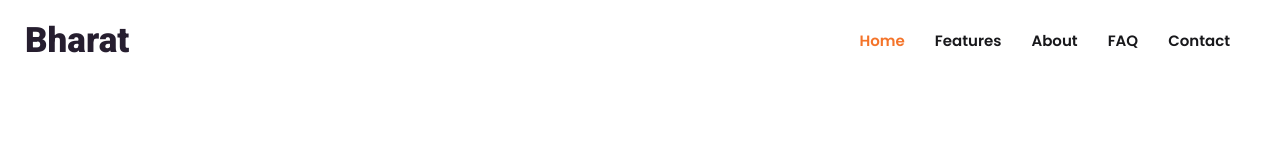
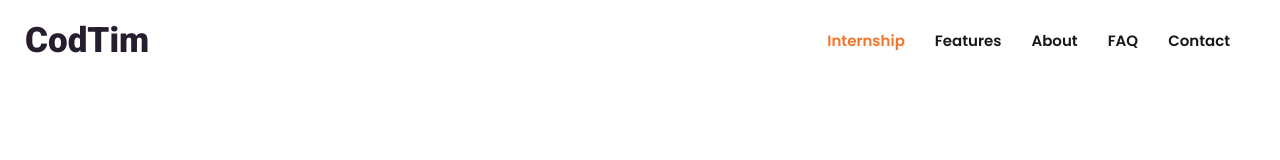
Before and after one commit to Bharat8989/linkcodsoft, a plain HTML site: page index.html in a window 1280 px wide. Shown: the top 160 px of the page. Drawn offline with nearby package versions, Linux system fonts and the light colour scheme.

Commit message:
same changes

```diff
--- a/index.html
+++ b/index.html
@@ -5,12 +5,12 @@
   <meta charset="UTF-8">
   <meta http-equiv="X-UA-Compatible" content="IE=edge">
   <meta name="viewport" content="width=device-width, initial-scale=1.0">
-  <title>Bharat kadam</title>
+  <title>CodTim</title>
 
   <!--
     - favicon
   -->
-  <link rel="shortcut icon" href="./favicon.svg" type="image/svg+xml">
+  <link rel="shortcut icon" href="Designer.png" type="image/svg+xml">
 
   <!--
     - custom css link
@@ -37,13 +37,13 @@
   <header class="header" data-header>
     <div class="container">
 
-      <a href="#" class="logo">Bharat</a>
+      <a href="#" class="logo">CodTim</a>
 
       <nav class="navbar" data-navbar>
         <ul class="navbar-list container">
 
           <li>
-            <a href="#home" class="navbar-link active" data-nav-link>Home</a>
+            <a href="#Internship" class="navbar-link active" data-nav-link>Internship</a>
           </li>
 
           <li>
@@ -94,7 +94,7 @@
       <!-- <section class="section hero" aria-label="hero" id="home">
 
       </section> -->
-      <section class="section hero" aria-label="hero" id="home">
+      <section class="section hero" aria-label="hero" id="Internship">
         <div class="container">
           <div class="hero-content">
             <!-- <p class="section-subtitle">Best Mobile App 12 day free</p> -->
@@ -386,7 +386,7 @@
 
         <div class="footer-brand">
 
-          <a href="#" class="logo">Bharat</a>
+          <a href="#" class="logo">CodTim</a>
 
           <p class="section-text">
             Duis cursus, mi quis viverra ornare, eros dolor interdum nulla utimp erdiet commodo diam libero vitae nibh
@@ -430,7 +430,7 @@
             <p class="footer-list-title">Quick Links</p>
           </li>
           <li>
-            <a href="#" class="footer-link">Home</a>
+            <a href="#" class="footer-link">Internship</a>
           </li>
           <li>
             <a href="#" class="footer-link">About Us</a>
@@ -489,21 +489,21 @@
           <li class="footer-item">
             <ion-icon name="call-outline" aria-hidden="true"></ion-icon>
 
-            <a href="tel:+12023459999" class="item-link">+12023459999</a>
+            <a href="tel:+12023459999" class="item-link">+914554554455</a>
           </li>
 
           <li class="footer-item">
             <ion-icon name="mail-outline" aria-hidden="true"></ion-icon>
 
-            <a href="mailto:supportvast@gmail.com" class="item-link">supportbharat@gmail.com</a>
+            <a href="mailto:supportvast@gmail.com" class="item-link">ccodtim@gmail.com</a>
           </li>
 
           <li class="footer-item">
             <ion-icon name="map-outline" aria-hidden="true"></ion-icon>
 
             <address class="item-link address">
-              3004 3 rd Ln,<br>
-              Los Angeles, pune, 11
+              Pirangut pune, Maharashtra 412115<br>
+
             </address>
           </li>
 
@@ -516,7 +516,7 @@
       <div class="container">
 
         <p class="copyright">
-          &copy; 2024 All Rights Reserved by <a href="#" class="copyright-link">Bharatkadam</a>.
+          &copy; 2024 All Rights Reserved by <a href="#" class="copyright-link">CodTim</a>.
         </p>
 
       </div>
```
